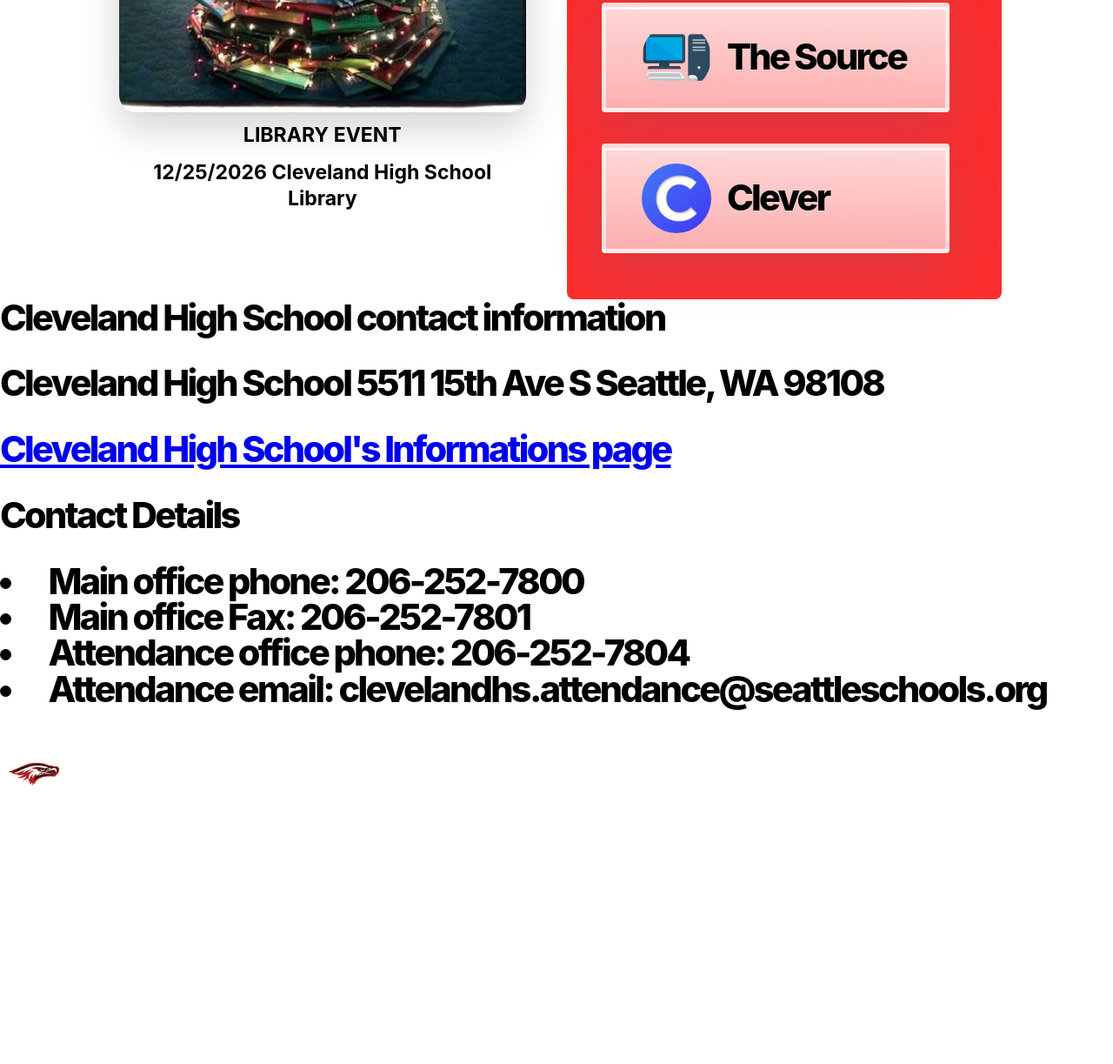
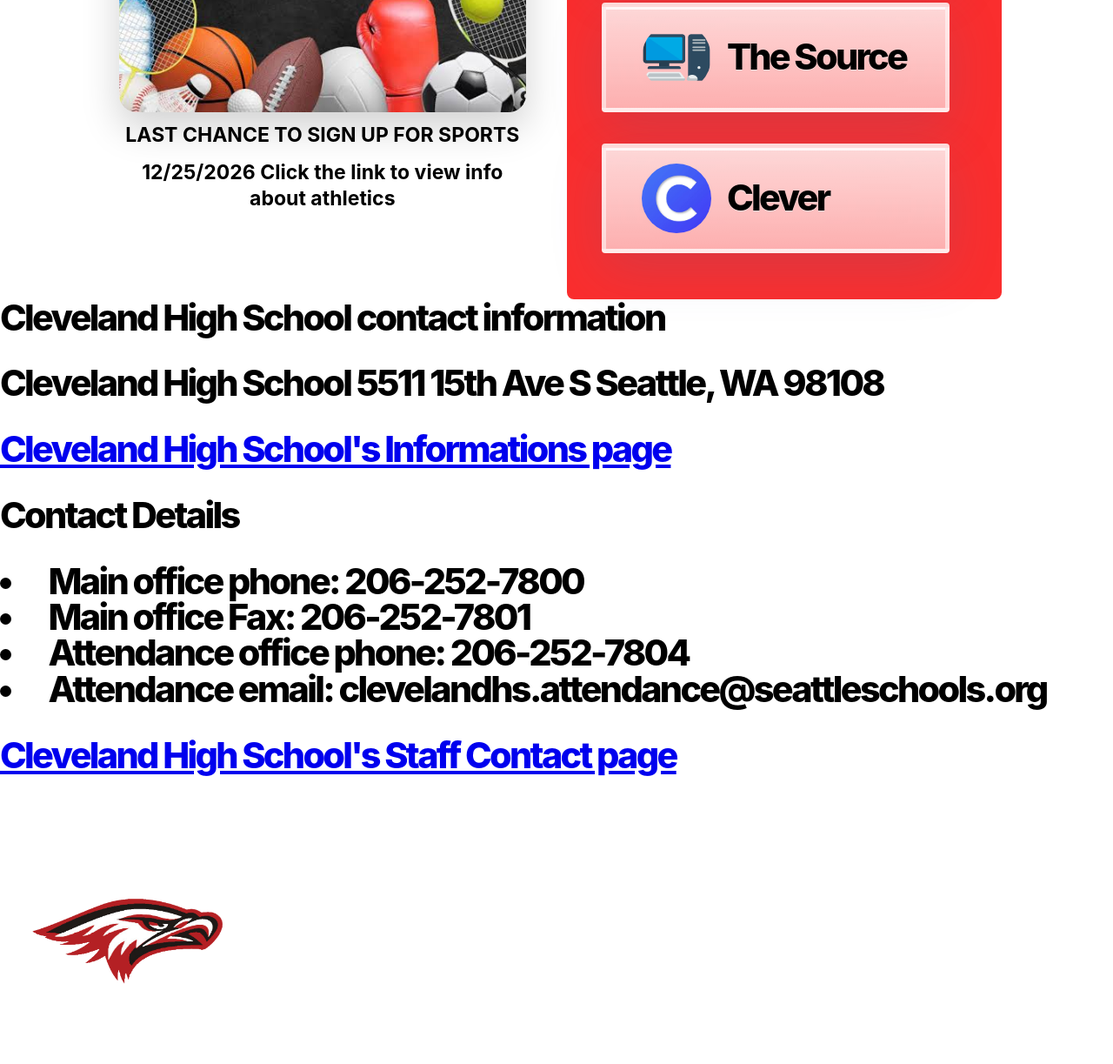
Before and after one commit to Glowdisk/school-website-group-David-Alica-Wesley-Oliver-, a plain HTML site: page index.html in a window 1280 px wide. Shown: the part 429-1652 px from the top of the page at 87% size. Before the commit the page ends 1361 px from the top, so only its background shows below. Drawn offline with Linux system fonts and the light colour scheme.

Commit message:
added links to athletics page and staff dir, switch event to sport instead of christmas

```diff
--- a/homepagestyles.css
+++ b/homepagestyles.css
@@ -141,6 +141,13 @@
     transition: transform 0.2s ease, box-shadow 0.2s ease, background-color 0.3s ease;
 }
 
+.cleveland-logo {
+    width: 300px;
+    height: 300px;
+    border-radius: 0;
+    display: block;
+}
+
 .hover-container:hover img,
 .hover-container:focus-visible img,
 .hover-container.is-open img {
--- a/index.html
+++ b/index.html
@@ -12,11 +12,12 @@
 
   <div class="page-shell">
     <div class="event-card">
-      <a class="event-link" href="https://www.seattleschools.org/schools/cleveland/" target="_blank"
-        rel="noopener noreferrer" aria-label="Open Cleveland High School event details">
-        <img src="images/zEVENTLOGO.jpg" />
-        <span class="event-caption">LIBRARY EVENT</span>
-        <span class="event-caption">12/25/2026 Cleveland High School Library</span>
+      <a class="event-link"
+        href="https://glowdisk.github.io/school-website-group-David-Alica-Wesley-Oliver-/Athletics.html" target="_blank"
+        rel="noopener noreferrer" aria-label="Open Cleveland High School Sports details">
+        <img src="images/zSPORTPOSTER.jpg" />
+        <span class="event-caption">LAST CHANCE TO SIGN UP FOR SPORTS</span>
+        <span class="event-caption">12/25/2026 Click the link to view info about athletics</span>
       </a>
     </div>
 
@@ -104,7 +105,12 @@
   <li>Main office Fax: 206-252-7801</li>
   <li>Attendance office phone: 206-252-7804</li>
   <li>Attendance email: clevelandhs.attendance@seattleschools.org</li>
+  <h2><a
+      href="https://glowdisk.github.io/school-website-group-David-Alica-Wesley-Oliver-/Staff-Directory.html">Cleveland
+      High School's Staff Contact page
+    </a>
+  </h2>
 </h2>
-<img src="images/zCLEVELANDLOGO.png" />
+<img class="cleveland-logo" src="images/zCLEVELANDLOGO.png" width="500" height="500" alt="Cleveland High School logo" />
 
 </html>
```
Also changed, not shown: images/zSPORTPOSTER.jpg (added).
